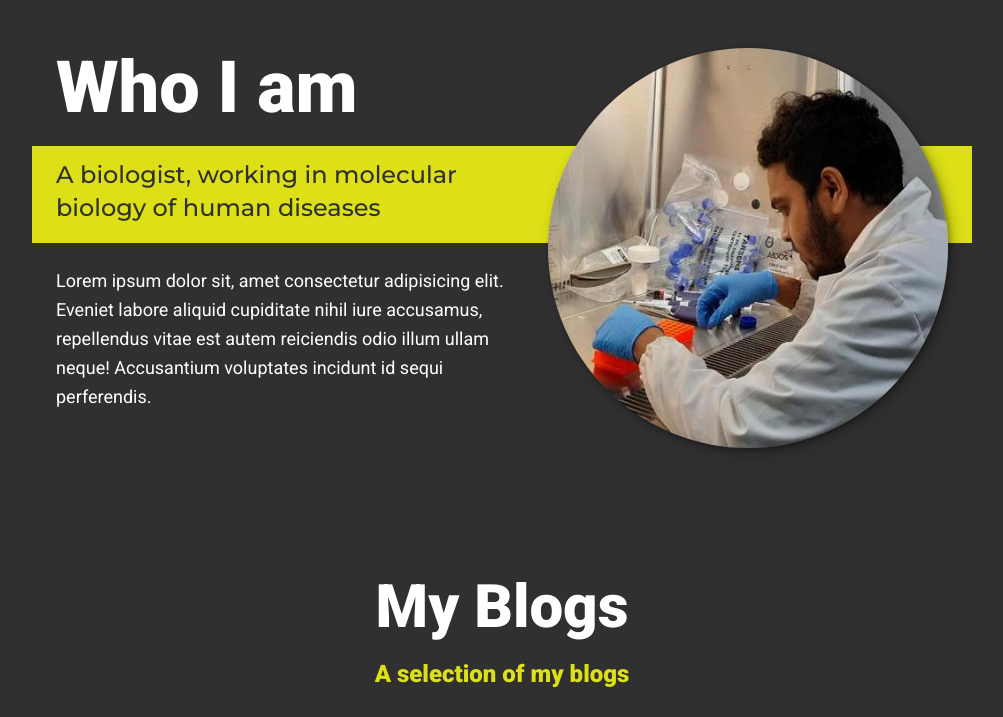
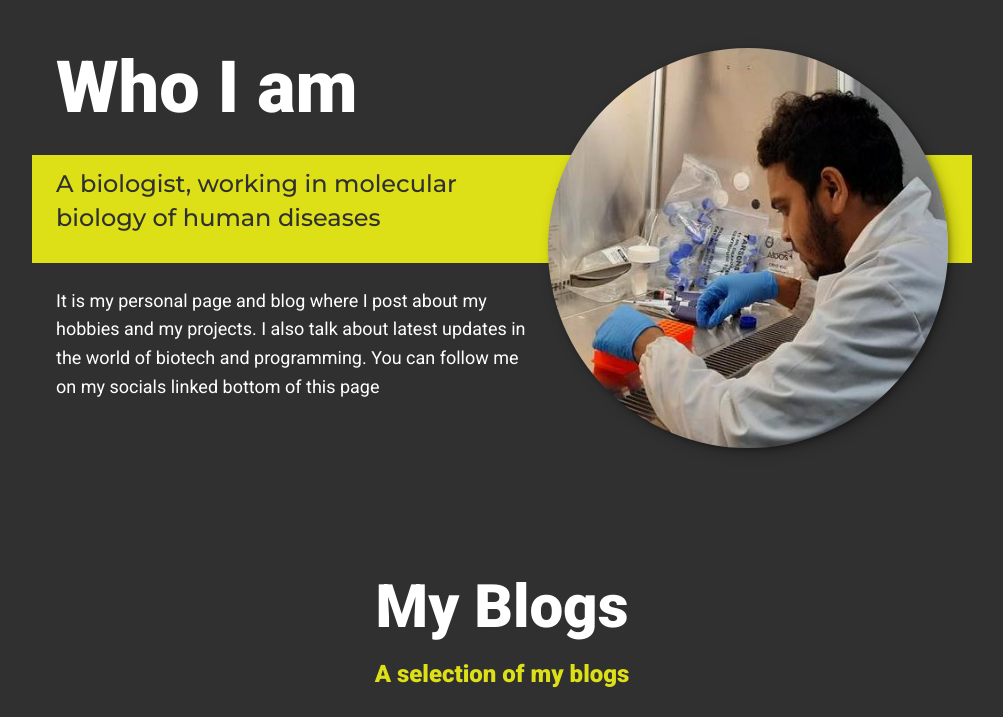
Before and after one commit to Prosaddas/prosaddas.github.io, a Jekyll site: the page index.html, which Jekyll copies as it is, in a window 1280 px wide and 900 px high, cut to the strip 135-852 px from the top of the window. Shown: the whole strip, without its empty margins (138-1141 px from the left). Built offline with Jekyll 4.4.1, drawn with Linux system fonts in a browser that asks for light colours; nearby versions of some CDN libraries.

Commit message:
Update index.html

```diff
--- a/index.html
+++ b/index.html
@@ -65,7 +65,7 @@
         <p class="section__subtitle section__subtitle--about">A biologist, working in molecular biology of human diseases</p>
 
         <div class="about-me__body">
-            <p>Lorem ipsum dolor sit, amet consectetur adipisicing elit. Eveniet labore aliquid cupiditate nihil iure accusamus, repellendus vitae est autem reiciendis odio illum ullam neque! Accusantium voluptates incidunt id sequi perferendis.</p>
+            <p>It is my personal page and blog where I post about my hobbies and my projects. I also talk about latest updates in the world of biotech and programming. You can follow me on my socials linked bottom of this page</p>
             <!-- <p>Lorem ipsum dolor sit, amet consectetur adipisicing elit. Eveniet labore aliquid cupiditate nihil iure accusamus, repellendus vitae est autem reiciendis odio illum ullam neque! Accusantium voluptates incidunt id sequi perferendis.</p> -->
         </div>
 
```
